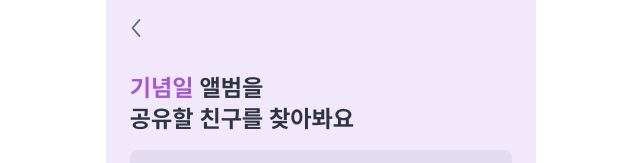
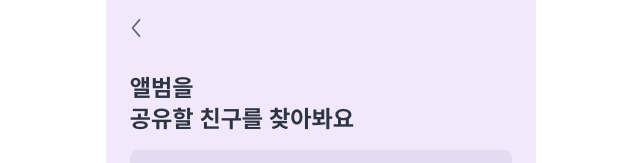
Before and after one commit to YAPP-Github/24th-Web-Team-3-FE, a Next.js app: page /album/1/friend/add in a window 1280 px wide. Shown: the top 163 px of the page, without its empty margins (319-959 px from the left). Built offline with nearby package versions, Linux system fonts and the light colour scheme; no server answers.

Commit message:
feat: 친구 추가 페이지 앨범이름 노출

```diff
--- a/src/app/album/[id]/friend/add/page.tsx
+++ b/src/app/album/[id]/friend/add/page.tsx
@@ -4,7 +4,12 @@ import { useEffect, useState } from "react"
 import { useDebouncedCallback } from "use-debounce"
 
 import FriendElement from "@/app/album/[id]/friend/add/_component/FriendElement"
-import { createSharedMember, PermissionLevel } from "@/app/api/photo"
+import {
+  createSharedMember,
+  getAlbum,
+  GetSharedAlbumResponse,
+  PermissionLevel,
+} from "@/app/api/photo"
 import { MemberSearchResult, searchMembers } from "@/app/api/user"
 import { IconImage } from "@/common/Icon"
 import { SharePermissionDialog } from "@/common/SharePermissionDialog"
@@ -13,6 +18,7 @@ import { Header } from "./_component/Header"
 
 const AddFriendPage = ({ params }: { params: { id: string } }) => {
   const { id } = params
+  const [albumInfo, setAlbumInfo] = useState<GetSharedAlbumResponse>()
   const [searchParam, setSearchParam] = useState("")
   const [addDialogVisible, setAddDialogVisible] = useState(false)
   const [editingMember, setEditingMember] = useState<MemberSearchResult>()
@@ -48,10 +54,21 @@ const AddFriendPage = ({ params }: { params: { id: string } }) => {
       updateSearchResults(searchParam)
     })
   }
+  const initAlbum = async () => {
+    const data = await getAlbum(id)
+    if (data) {
+      setAlbumInfo(data)
+    }
+  }
+  useEffect(() => {
+    initAlbum()
+  }, [id])
 
   useEffect(() => {
     debounced(searchParam)
   }, [searchParam])
+
+  const albumName = albumInfo?.name ?? ""
   return (
     <div className="relative h-dvh w-full bg-purple-200">
       <Header />
@@ -69,7 +86,7 @@ const AddFriendPage = ({ params }: { params: { id: string } }) => {
       <div className="flex flex-col gap-4 px-6 pb-6 pt-4">
         <div className="tp-header2-semibold text-gray-800">
           <p>
-            <span className="text-purple-700">기념일</span> 앨범을
+            <span className="text-purple-700">{albumName}</span> 앨범을
           </p>
           <p>공유할 친구를 찾아봐요</p>
         </div>
```
